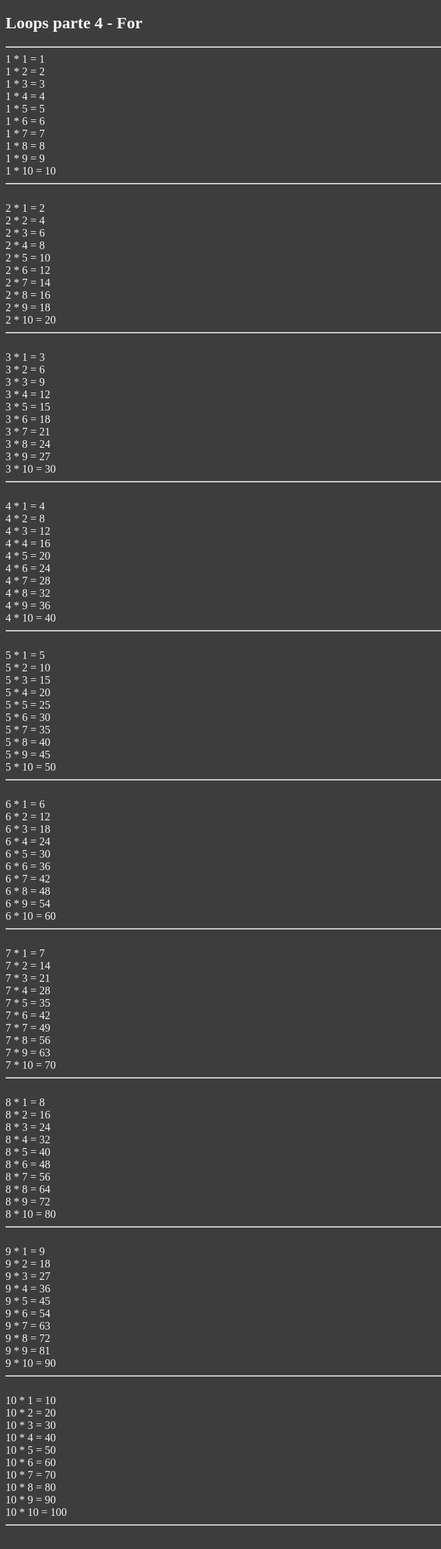
After one commit to GilbertoScript/Estudo-desenvolvimento-web, a PHP site: page /loops-4-for.php in a window 1280 px wide. The commit adds this page. Shown: the whole page at 69% size, without its empty margins (0-640 px from the left). Run offline with PHP 8.4, Linux system fonts and the light colour scheme.

Commit message:
Add file via upload

```diff
--- a/PHP 7/loops-3-do-while.php
+++ b/PHP 7/loops-3-do-while.php
@@ -21,7 +21,7 @@
 </head>
 <body>
 
-  	<h2>Loops parte 2 - Do While</h2><hr>
+  	<h2>Loops parte 3 - Do While</h2><hr>
 
 	<?php
 
--- /dev/null
+++ b/PHP 7/loops-4-for.php
@@ -0,0 +1,68 @@
+<!DOCTYPE html>
+<html lang="pt-br">
+<head>
+	<meta charset="UTF-8">
+	<meta name="viewport" content="width=device-width, initial-scale=1.0">
+	<title>Aula 41 - PHP - Loops parte 4 - For</title>
+
+	<style type="text/css">
+
+		html {
+			background: #3D3D3D;
+			color: whitesmoke;
+		}
+
+		hr {
+			border-color: whitesmoke;
+		}
+
+	</style>
+
+</head>
+<body>
+
+  	<h2>Loops parte 4 - For</h2><hr>
+
+	<?php
+
+		// Uma estrutura de repetição muito utilizada, que muitas das vezes é utilizada com um contador é o for.
+		// Para fazer uma comparação vamos escrever while e também do-while no código:
+
+		/*
+
+		while (condição) {
+			# code...
+
+		}
+
+		do {
+			# code...
+
+		} while (condição);
+
+		for (variável; condição; incremento) {
+			# code...
+		}
+
+		*/
+
+		// No laço for, as variáveis precisavam ser declaradas fora do escopo do laço de repetição, já com o for, pode ser feito a declaração de uma nova variável dentro do próprio laço:
+
+		for ($x=1; $x <= 10; $x++) {
+
+			for ($y=1; $y <= 10; $y++) {
+
+				echo "$x * $y = " . ($x * $y) . "<br />";
+			}
+
+			echo "<hr><br>";
+
+		};
+
+		// E no exemplo acima, temos um simples exemplo de uma tabuada de 1 a 10.
+		// Também podem ser feitos critérios de paradas dentro do laço for.
+
+	?>
+
+</body>
+</html>
```
